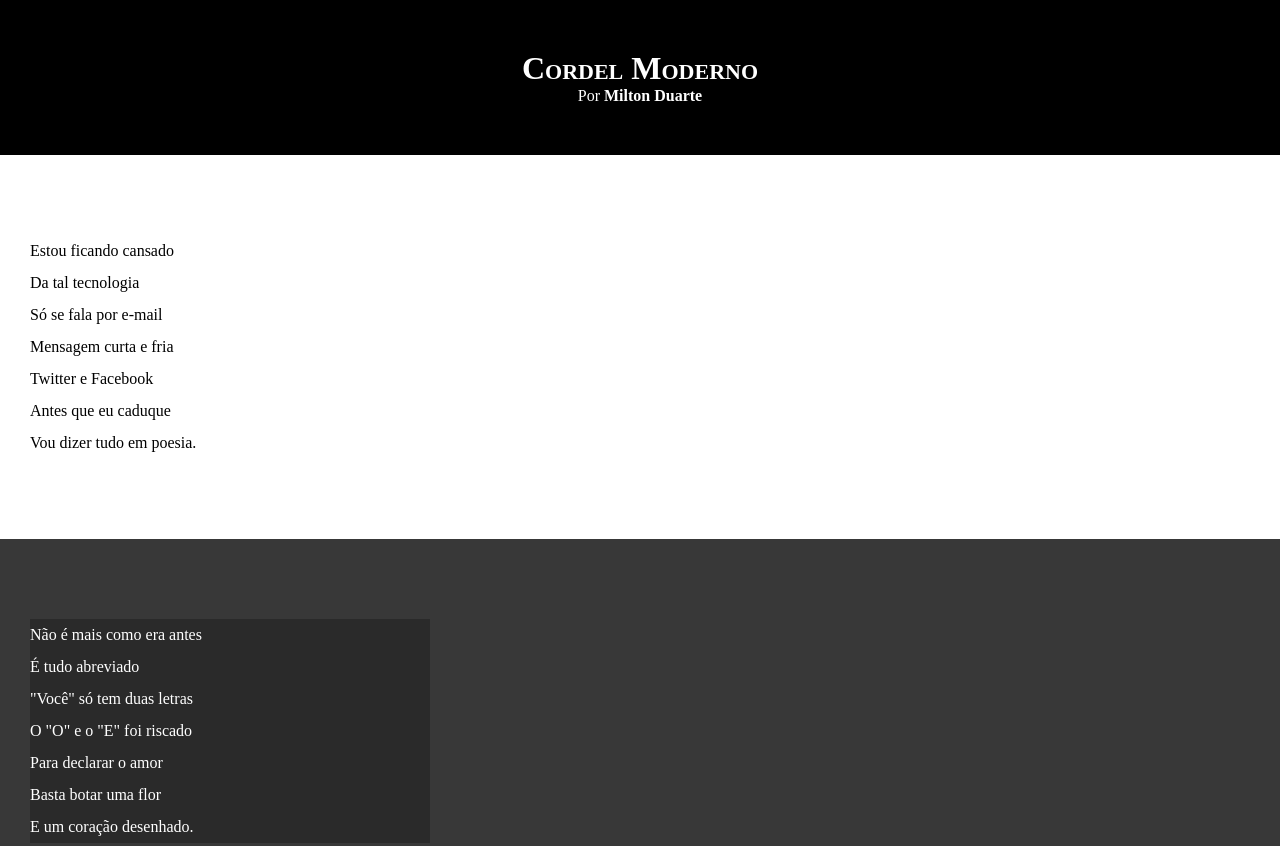
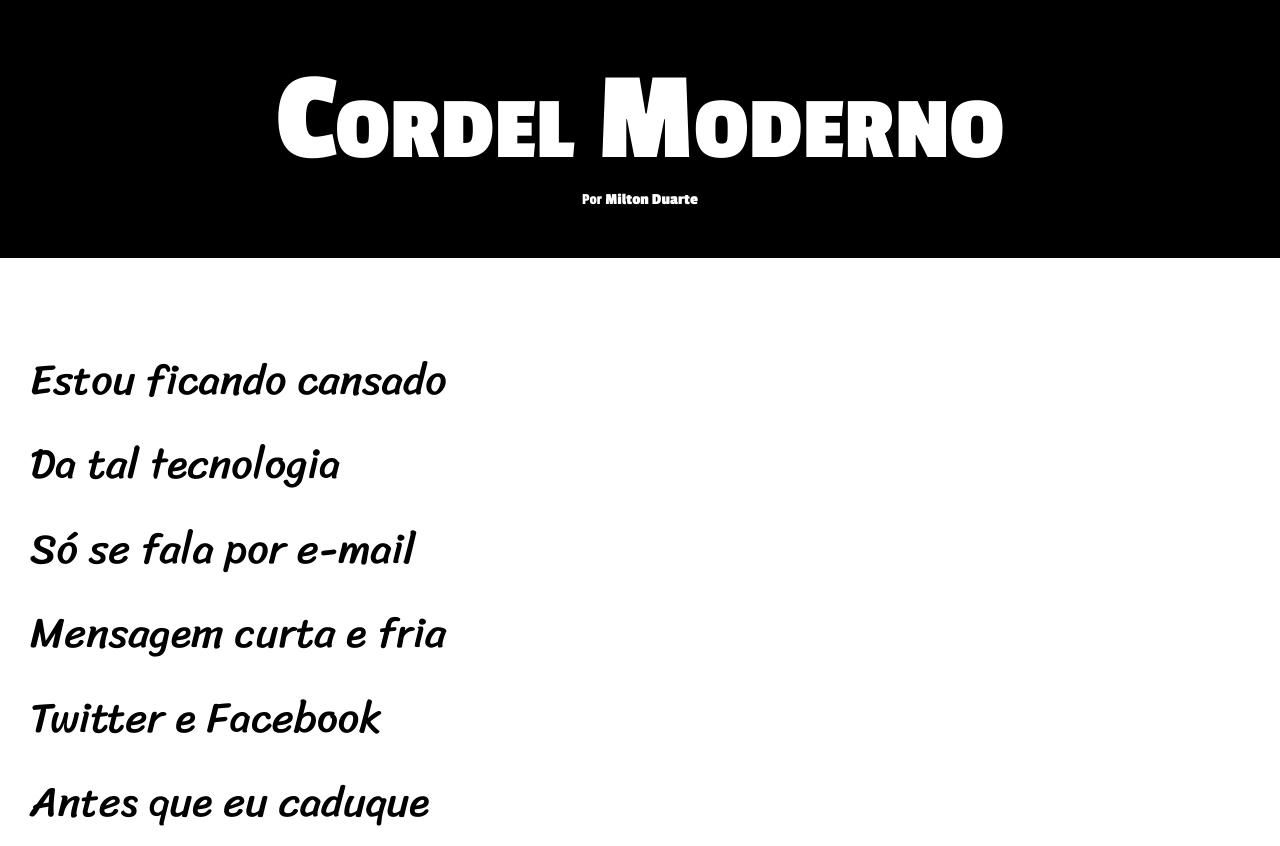
Before and after one commit to PabloPBS/html5-css3, a plain HTML site: page Desafios/d012/index.html in a window 1280 px wide. Shown: the top 846 px of the page. Drawn offline with Linux system fonts and the light colour scheme.

Commit message:
Atualização de estilos: desafio 12

```diff
--- a/Desafios/d012/estilo/style.css
+++ b/Desafios/d012/estilo/style.css
@@ -1,4 +1,13 @@
 @charset "UTF-8";
+
+@import url('https://fonts.googleapis.com/css2?family=Passion+One:wght@400;700&display=swap');
+@import url('https://fonts.googleapis.com/css2?family=Sriracha&display=swap');
+
+:root {
+    --fonte1: Verdana, Geneva, Tahoma, sans-serif;
+    --fonte2: 'Passion One', cursive;
+    --fonte3: 'Sriracha', cursive;
+}
 
 * {
     margin: 0px;
@@ -8,16 +17,19 @@
 html, body {
     min-height: 100vh;
     background-color: darkgray;
+    font-family: var(--fonte1);
 }
 
 header {
     background-color: black;
     color: white;
     text-align: center;
+    font-family: var(--fonte2);
 }
 header>h1 {
     padding-top: 50px;
     font-variant: small-caps;
+    font-size: 10vw;
 }
 
 header>p {
@@ -39,6 +51,8 @@ section {
     padding-bottom: 10vh;
     line-height: 2em;
     padding-left: 30px;
+    font-family: var(--fonte3);
+    font-size: 3.3vw;
 }
 
 section.normal {
@@ -53,7 +67,8 @@ section.imagem {
 
 section.imagem>p {
     background-color: rgba(0, 0, 0, 0.253);
-    width: 400px;
+    padding: 5px;
+    display: inline-block;
 }
 
 footer {
```
